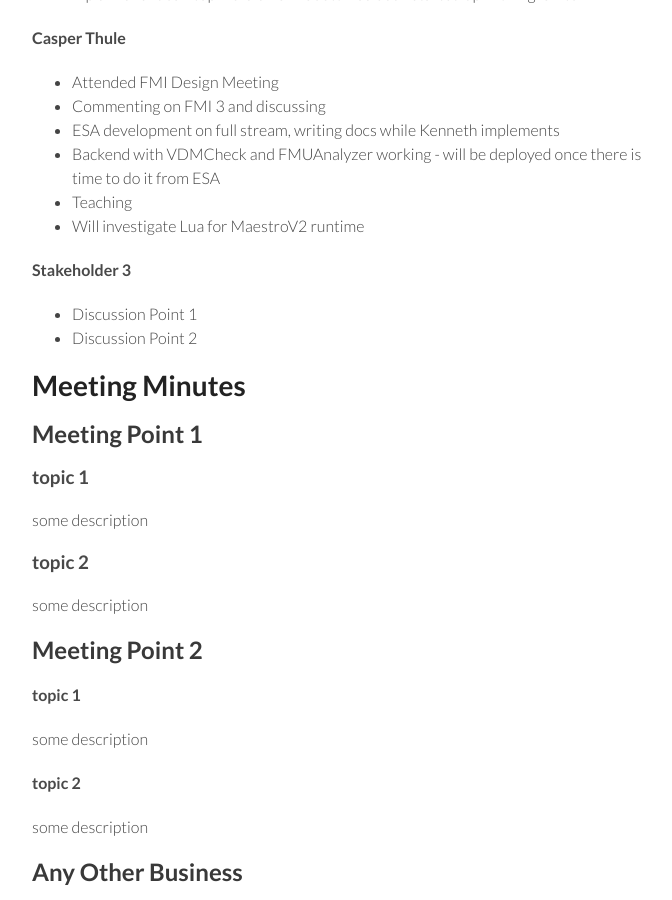
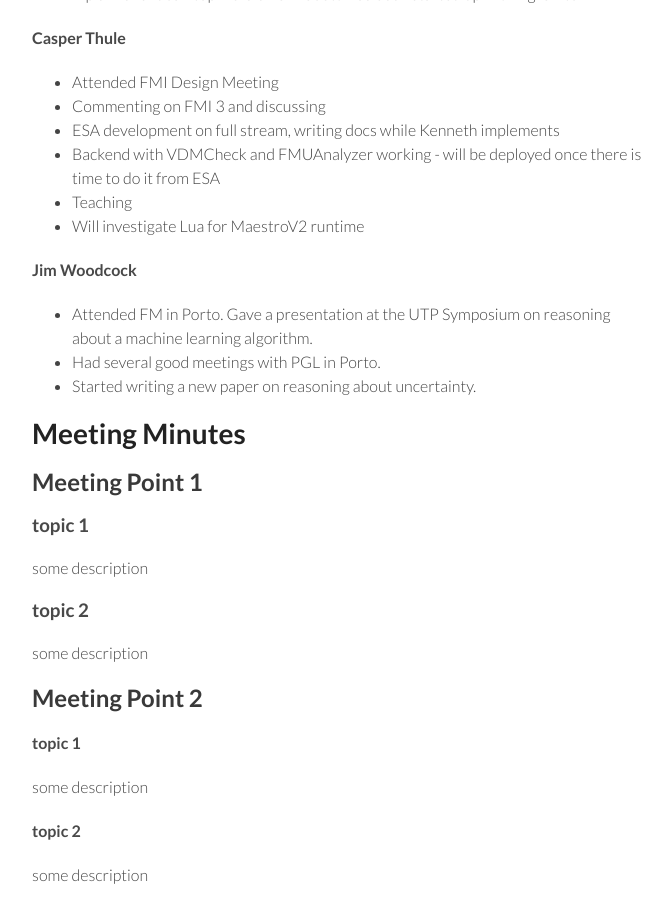
Before and after one commit to digitaltwincentre/digitaltwincentre.github.io, a Jekyll site: the page built from _biweeklies/Biweekly-6.md, in a window 1280 px wide and 900 px high, scrolled down 670 px. Shown: the whole window, without its empty margins (418-1090 px from the left). Built offline with Jekyll 4.4.1, drawn with Linux system fonts in a browser that asks for light colours; nearby versions of some CDN libraries.

Commit message:
Update Biweekly-6.md

```diff
--- a/_biweeklies/Biweekly-6.md
+++ b/_biweeklies/Biweekly-6.md
@@ -43,9 +43,10 @@ private information must be stored elsewhere.  -->
 * Teaching
 * Will investigate Lua for MaestroV2 runtime
 
-#### Stakeholder 3
-* Discussion Point 1
-* Discussion Point 2
+#### Jim Woodcock
+* Attended FM in Porto. Gave a presentation at the UTP Symposium on reasoning about a machine learning algorithm.
+* Had several good meetings with PGL in Porto.
+* Started writing a new paper on reasoning about uncertainty.
 
 
 Meeting Minutes
```
